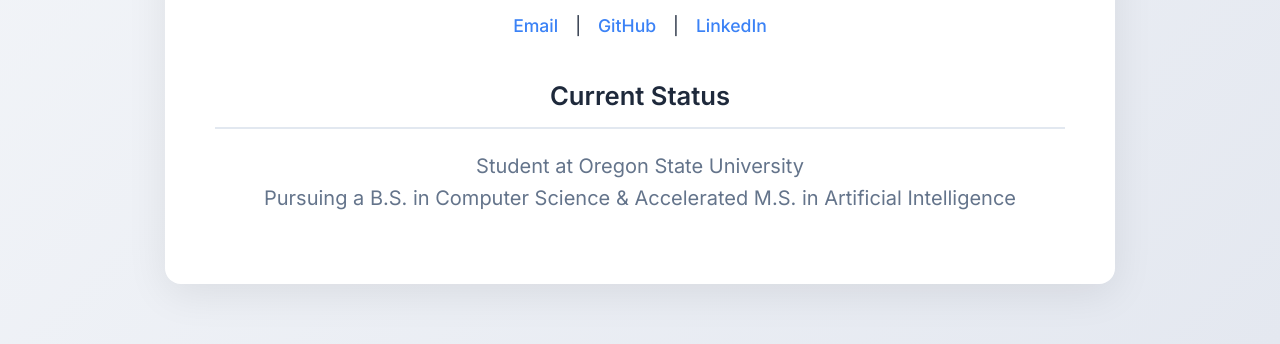
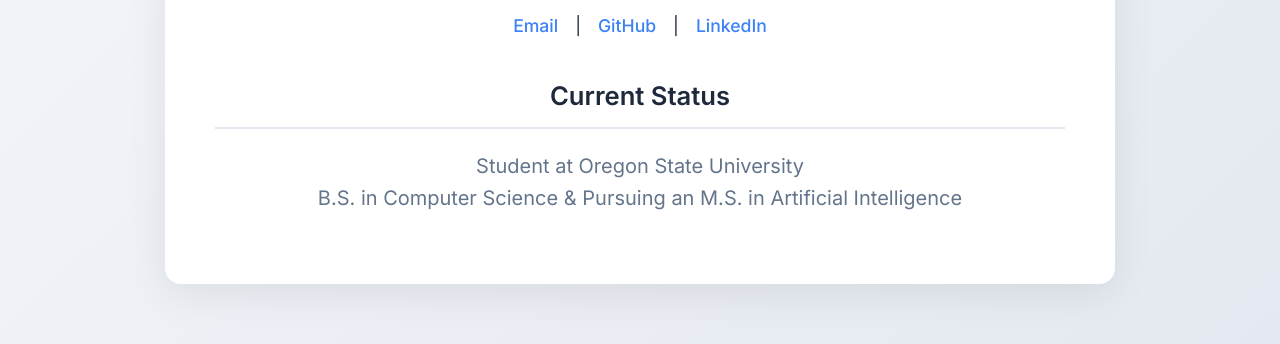
Before and after one commit to rthap2020/Resume, a plain HTML site: page index.html in a window 1280 px wide. Shown: the part 520-864 px from the top of the page. Drawn offline with Linux system fonts and the light colour scheme.

Commit message:
Changed text on home page to be more accurate
Co-authored-by: Rohan Thapliyal rohanthapliyal2020@gmail.com

```diff
--- a/index.html
+++ b/index.html
@@ -28,7 +28,7 @@
         <h2>Current Status</h2>
         <p class="subtitle">
             Student at Oregon State University<br>
-            Pursuing a B.S. in Computer Science & Accelerated M.S. in Artificial Intelligence
+            B.S. in Computer Science & Pursuing an M.S. in Artificial Intelligence
         </p>
     </div>
 </body>
```
